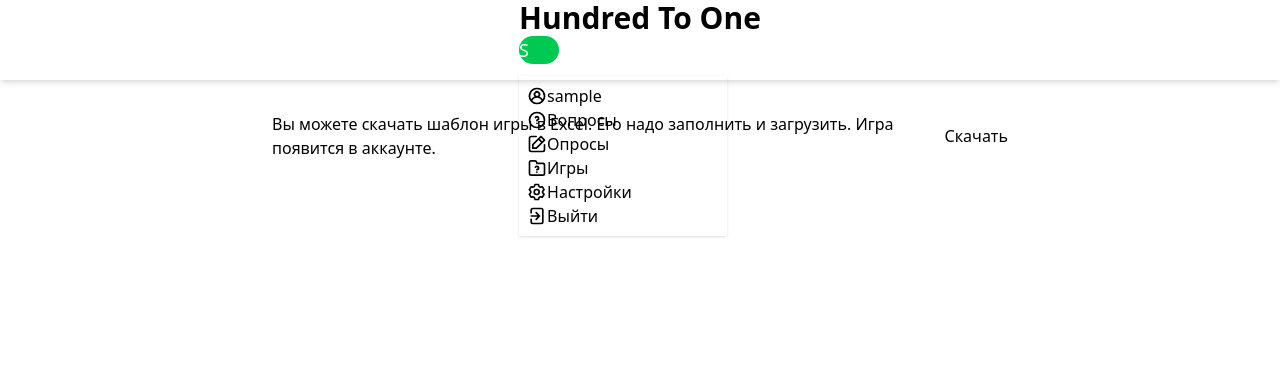
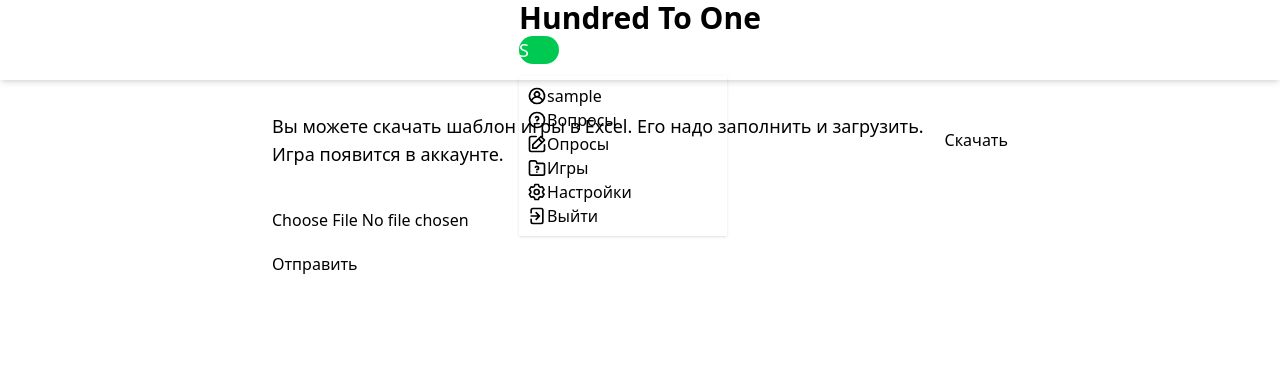
Before and after one commit to VND0/hundred-to-one, a Flask app: page /excel-import in a window 1280 px wide. Shown: the top 380 px of the page. Run offline with Flask 3, Linux system fonts and the light colour scheme; the visitor is signed in with stand-in values (Sample User, id 1); some libraries are stand-ins or nearby versions.

Commit message:
Added form for xlsx

```diff
--- a/main.py
+++ b/main.py
@@ -235,9 +235,14 @@
     return render_template("game_info.html", title="Отчет по игре", game=game)
 
 
-@app.route("/excel-import", methods=["GET"])
+@app.route("/excel-import", methods=["GET", "POST"])
 @login_required
 def excel_import():
+    if request.method == "POST":
+        file = request.files.get("file")
+        if not file.filename:
+            abort(400, "No file chosen")
+
     return render_template("excel_import.html", title="Импорт игры")
 
 
--- a/templates/excel_import.html
+++ b/templates/excel_import.html
@@ -1,10 +1,19 @@
 {% extends 'base.html' %}
 {% block content %}
     <div class="max-w-3xl mx-auto py-8 px-4">
-        <div class="flex w-full">
-            <span>Вы можете скачать шаблон игры в Excel. Его надо заполнить и загрузить. Игра появится в аккаунте.</span>
+        <div class="flex w-full items-center">
+            <span class="text-lg">
+                Вы можете скачать шаблон игры в Excel. Его надо заполнить и загрузить. Игра появится в аккаунте.
+            </span>
             <div class="divider divider-horizontal"></div>
-            <button class="btn btn-info btn-ghost btn-outline">Скачать</button>
+            <a class="btn btn-info btn-ghost btn-outline"
+               href="{{ url_for('static', filename='game_template.xlsx') }}" download="GameTemplate.xlsx">
+                Скачать
+            </a>
         </div>
+        <form method="post" enctype="multipart/form-data" class="mt-10 space-x-5 space-y-5">
+            <input type="file" class="file-input file-input-success block" name="file" accept=".xlsx" required/>
+            <input type="submit" class="btn btn-success btn-soft block" value="Отправить">
+        </form>
     </div>
 {% endblock %}
```
Also changed, not shown: 2 other files.
